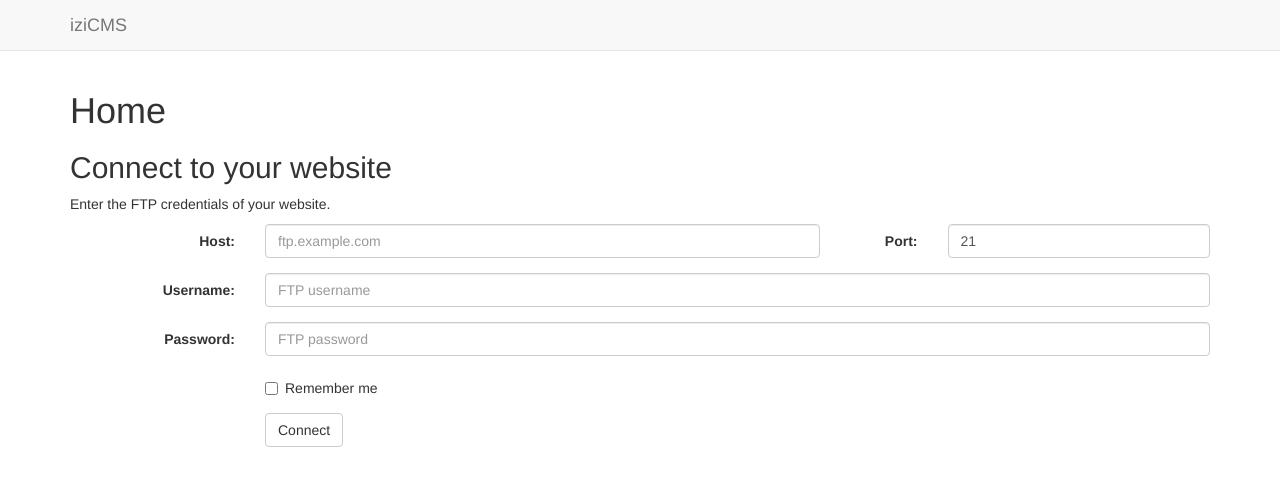
After one commit to HE-Arc/iziCMS, a Django app: template iziCMSapp/templates/websites/configure.html in a window 1280 px wide. The commit adds this page. Shown: the top 486 px of the page. Run offline with Django 3.2, Linux system fonts and the light colour scheme; the template is opened without the code that fills it, so the values that code supplies are empty; some libraries are stand-ins or nearby versions.

```diff
--- a/FTPManager/FTPManager.py
+++ b/FTPManager/FTPManager.py
@@ -20,3 +20,8 @@ def upload(host, port, user, password, directory, filename, text):
     f = io.BytesIO(text.encode("utf-8"))
     ftp.storlines("STOR " + filename, f)
     ftp.quit()
+
+
+def test(host, port, user, password):
+    # todo
+    return True
--- a/iziCMSapp/templates/pages/edit.html
+++ b/iziCMSapp/templates/pages/edit.html
@@ -10,8 +10,8 @@
     <form method="post" action="{% url 'pages_update' site.id page.id %}">
         {% csrf_token %}
         <input type="hidden" id="editContent" name="editContent">
-        <input type="hidden" id="pageContent" name="pageContent" value="{{ file }}">
-        <input type="password" name="password" placeholder="FTP password">
+        <input type="hidden" name="fileContent" value="{{ file }}">
+
         <button class="btn btn-primary" type="submit">Save</button>
     </form>
 {% endblock %}
--- /dev/null
+++ b/iziCMSapp/templates/websites/configure.html
@@ -0,0 +1,47 @@
+{% extends "base.html" %}
+
+{% block content %}
+    <h1>{% block title %}Home{% endblock %}</h1>
+
+    <h2>Connect to your website</h2>
+
+    <p>Enter the FTP credentials of your website.</p>
+
+    <form class="form-horizontal" action="{% url 'websites_connect' %}" method="post">
+        {% csrf_token %}
+        <div class="form-group">
+            <label class="control-label col-sm-2" for="host">Host:</label>
+            <div class="col-sm-6">
+                <input type="text" class="form-control" id="host" name="host" placeholder="ftp.example.com">
+            </div>
+            <label class="control-label col-sm-1" for="port">Port:</label>
+            <div class="col-sm-3">
+                <input type="number" class="form-control" id="port" name="port" value="21">
+            </div>
+        </div>
+        <div class="form-group">
+            <label class="control-label col-sm-2" for="username">Username:</label>
+            <div class="col-sm-10">
+                <input type="text" class="form-control" id="username" name="username" placeholder="FTP username">
+            </div>
+        </div>
+        <div class="form-group">
+            <label class="control-label col-sm-2" for="pwd">Password:</label>
+            <div class="col-sm-10">
+                <input type="password" class="form-control" id="pwd" name="pwd" placeholder="FTP password">
+            </div>
+        </div>
+        <div class="form-group">
+            <div class="col-sm-offset-2 col-sm-10">
+                <div class="checkbox">
+                    <label><input type="checkbox" name="remember"> Remember me</label>
+                </div>
+            </div>
+        </div>
+        <div class="form-group">
+            <div class="col-sm-offset-2 col-sm-10">
+                <button type="submit" class="btn btn-default">Connect</button>
+            </div>
+        </div>
+    </form>
+{% endblock %}
```
Also changed, not shown: iziCMSapp/views.py (+20 -12 lines).
